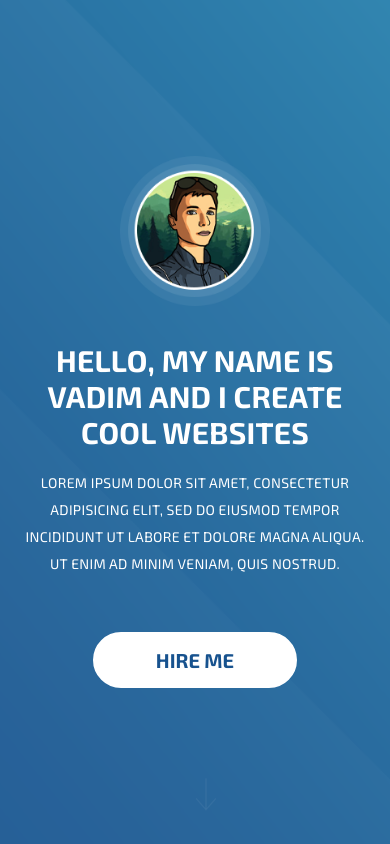
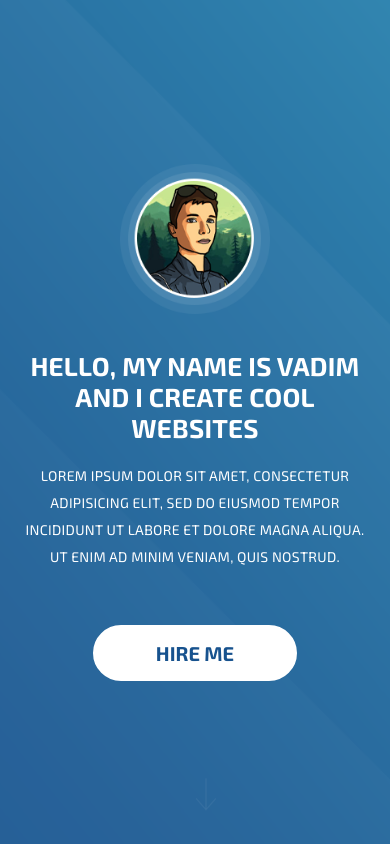
Before and after one commit to Gamov-Web/Super-start, a plain HTML site: page index.html in a window 390 px wide. Shown: the top 844 px of the page. Drawn offline with nearby package versions, Linux system fonts and the light colour scheme.

Commit message:
Исправил адаптив

```diff
--- a/css/style.css
+++ b/css/style.css
@@ -339,6 +339,19 @@ h1, h2 {
 }
 
 @media (max-width: 980px) {
+    h1, h2 {
+        font-size: 45px;
+    }
+
+    .header__info h1 {
+        max-width: 639px;
+    }
+
+    .header__info p {
+        max-width: 597px;
+        margin-bottom: 45px;
+    }
+
     .about-me__info p {
         max-width: 840px;
     }
@@ -349,7 +362,24 @@ h1, h2 {
     }
 }
 
+@media (max-width: 700px) {
+    h1, h2 {
+        font-size: 34px;
+    }
+    .header__info h1 {
+        max-width: 551px;
+    }
+}
+
 @media (max-width: 580px) {
+    h1, h2 {
+        font-size: 31px;
+    }
+
+    .header__info h1 {
+        max-width: 507px;
+    }
+
     .footer__row h2 {
         max-width: 409px;
     }
@@ -361,7 +391,7 @@ h1, h2 {
     }
 
     h1, h2 {
-        font-size: 30px;
+        font-size: 26px;
     }
 
     .header__info img {
@@ -441,7 +471,7 @@ h1, h2 {
     }
 
     h1, h2 {
-        font-size: 35px;
+        font-size: 29px;
     }
 
     .header__info img {
--- a/index.html
+++ b/index.html
@@ -4,6 +4,8 @@
     <meta charset="UTF-8">
     <meta name="viewport" content="width=device-width, initial-scale=1.0">
     <meta http-equiv="X-UA-Compatible" content="ie=edge">
+    <meta name="yandex-verification" content="e99b7d0a57984319" />
+  	<meta name="p:domain_verify" content="9dbace46354300a3fe4edef15b1fbf74"/>
     <title>Vadim Gamov - portfolio</title>
     <link rel="apple-touch-icon" sizes="57x57" href="img/favicons/favicon57.png">
     <link rel="apple-touch-icon" sizes="60x60" href="img/favicons/favicon60.png">
```
